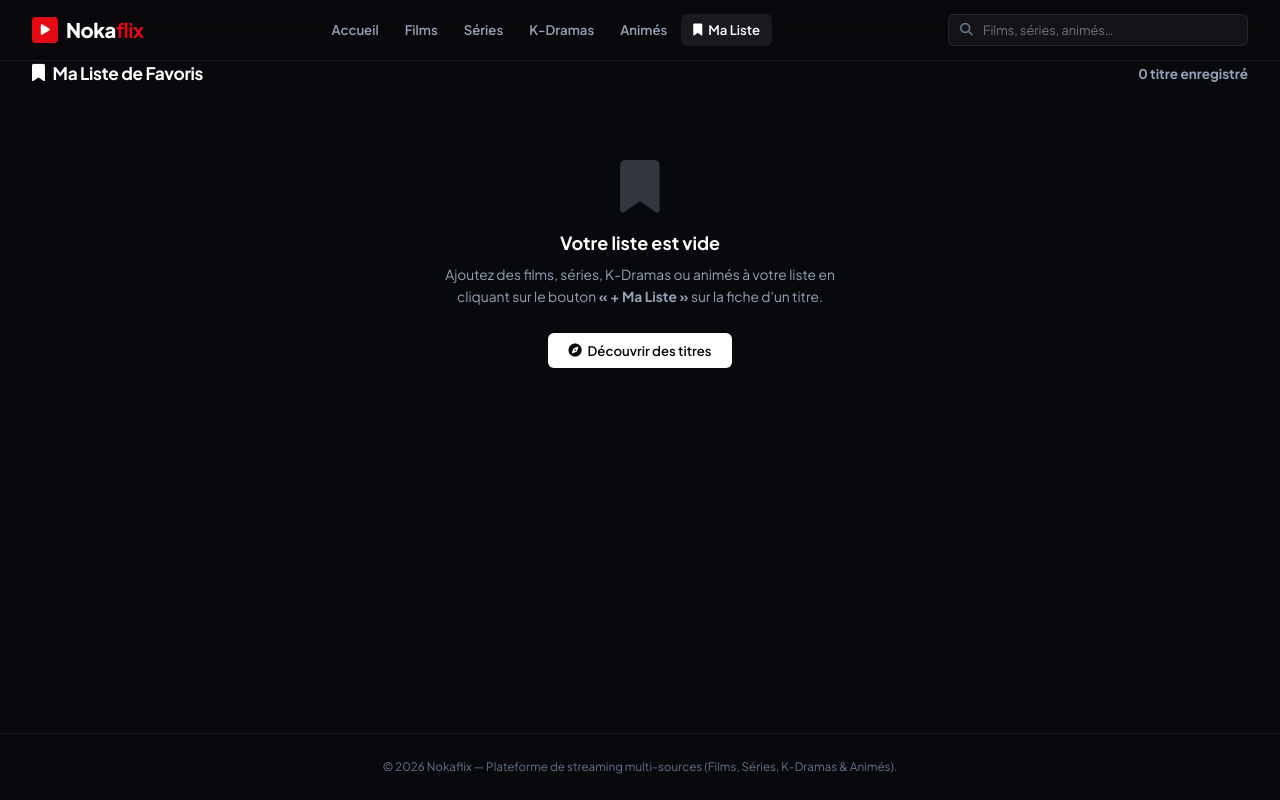
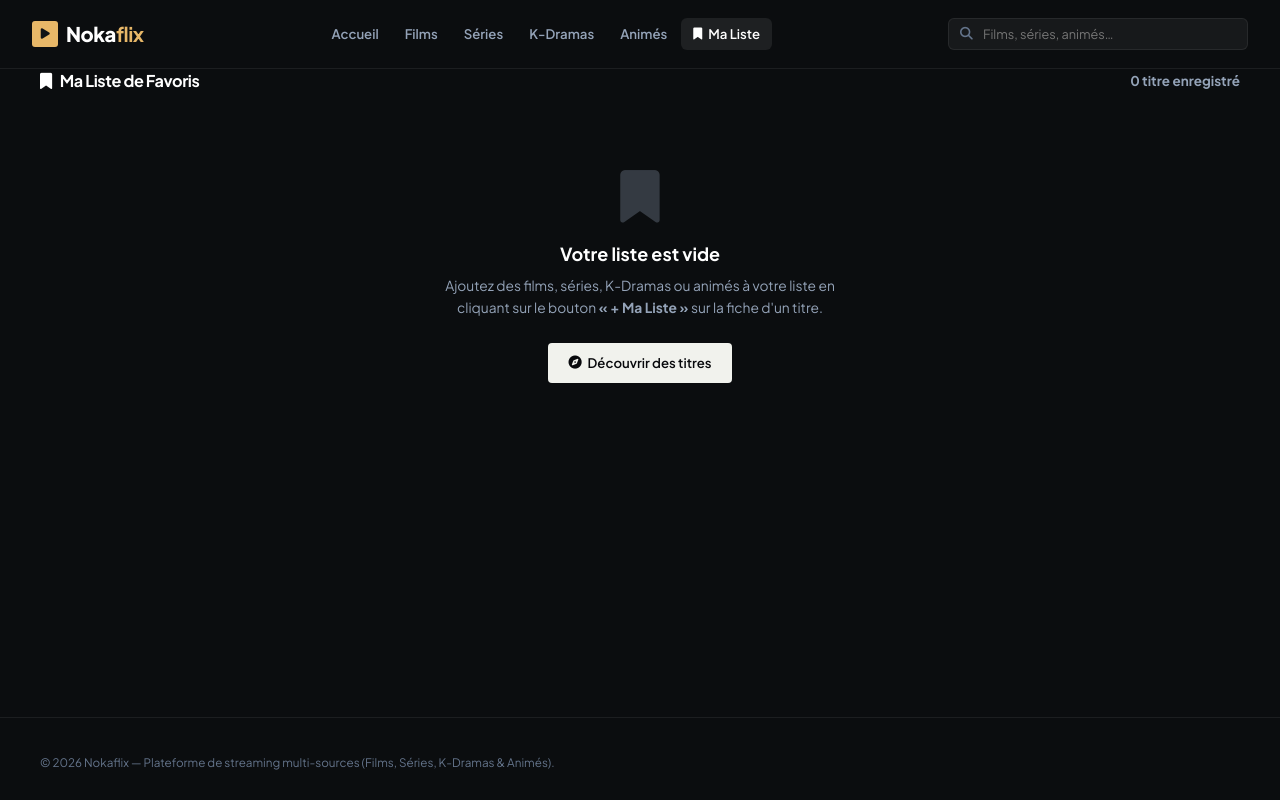
Before and after one commit to monel14/flix, a FastAPI app: page /ma-liste in a window 1280 px wide. Run offline with FastAPI, Linux system fonts and the light colour scheme.

Commit message:
Refine Nokaflix premium streaming UI
Co-authored-by: arena-agent <297053741+arena-agent@users.noreply.github.com>

```diff
--- /dev/null
+++ b/static/premium-overrides.css
@@ -0,0 +1,70 @@
+/* Noka visual language — deliberate, editorial and quiet. */
+:root {
+    --font-display: 'Plus Jakarta Sans', system-ui, sans-serif;
+    --shadow-poster: 0 10px 24px rgba(0, 0, 0, .34);
+}
+
+/* A restrained canvas gives artwork the attention, rather than a UI skin. */
+.site-main { max-width: 1440px; padding-left: 40px; padding-right: 40px; }
+.site-header { background: rgba(11, 13, 15, .94); backdrop-filter: none; }
+.header-inner { max-width: 1440px; height: 68px; }
+.brand-icon { background: var(--brand); color: #101316; border-radius: 3px; }
+.brand b { color: var(--brand); }
+
+/* The hero is a stage, not a card floating in a dashboard. */
+.hero-slider-section { margin-top: 0; border-radius: 0 0 8px 8px; margin-bottom: 52px; }
+.hero-slide-backdrop { filter: brightness(.58) saturate(.82); }
+.hero-slide-title { max-width: 14ch; font-size: clamp(2.3rem, 4vw, 3.8rem); letter-spacing: -.055em; }
+.hero-slide-content { max-width: 540px; }
+.hero-slide-synopsis { max-width: 48ch; color: #d3d7d5; }
+
+.section-header { margin-bottom: 18px; }
+.section-title { font-size: 1.08rem; letter-spacing: -.025em; }
+.content-section { margin-bottom: 48px; }
+.cards-rail { gap: 16px; padding: 2px 2px 12px; }
+.cards-grid { gap: 22px 16px; }
+.stream-card { min-width: 0; }
+.stream-card:hover { transform: translateY(-4px); }
+.card-poster-wrap { box-shadow: none; }
+.stream-card:hover .card-poster-wrap { box-shadow: 0 12px 26px rgba(0,0,0,.42); }
+.card-title { font-size: .79rem; line-height: 1.35; }
+.card-meta-line { color: #7f898a; }
+.card-badge { font-size: .62rem; letter-spacing: .06em; }
+
+.btn-cta { min-height: 40px; border-radius: 4px; }
+.btn-cta--primary { background: #f1f2ed; }
+.btn-cta--secondary { background: rgba(255,255,255,.09); border-color: rgba(255,255,255,.16); }
+.top-tabs-bar { background: transparent; border: 0; }
+.top-tab-btn.active { background: var(--brand-dim); color: var(--brand); }
+
+/* Visible focus is part of the product, not an afterthought. */
+:where(a, button, input):focus-visible { outline: 2px solid var(--brand); outline-offset: 3px; }
+button { font-family: inherit; }
+
+@media (max-width: 768px) {
+    .site-main { padding-left: 16px; padding-right: 16px; }
+    .hero-slider-section { margin-left: -16px; margin-right: -16px; border-radius: 0; }
+    .hero-slide-title { font-size: 2rem; }
+    .content-section { margin-bottom: 36px; }
+}
+
+@media (prefers-reduced-motion: reduce) {
+    *, *::before, *::after { scroll-behavior: auto !important; transition-duration: .01ms !important; animation-duration: .01ms !important; }
+}
+
+/* Production pass: footer is a service surface, not a copyright line. */
+.site-footer { padding: 36px 40px 28px; text-align: left; }
+.footer-inner { max-width: 1360px; margin: 0 auto; display: grid; grid-template-columns: 1fr auto 1fr; align-items: end; gap: 32px; }
+.footer-brand strong { font-size: 1.15rem; letter-spacing: -.04em; }
+.footer-brand strong span { color: var(--brand); }
+.footer-brand p, .footer-copy { color: var(--text-dim); font-size: .75rem; margin-top: 4px; }
+.footer-links { display: flex; gap: 18px; flex-wrap: wrap; justify-content: center; color: var(--text-muted); font-size: .78rem; font-weight: 600; }
+.footer-links a:hover { color: var(--brand); }
+.footer-copy { text-align: right; margin: 0; }
+@media (max-width: 768px) {
+    .site-footer { padding: 28px 16px 92px; }
+    .footer-inner { display: flex; flex-direction: column; align-items: flex-start; gap: 18px; }
+    .footer-links { justify-content: flex-start; gap: 12px 16px; }
+    .footer-copy { text-align: left; }
+    .mobile-tab:nth-child(5) { display: none; }
+}
--- a/static/style.css
+++ b/static/style.css
@@ -6,15 +6,16 @@
 
 :root {
     /* ── Palette Fond & Canvas (Obsidienne & Noir Cinéma) ── */
-    --bg-base:             #08090c;
-    --bg-canvas:           #0c0e14;
-    --bg-surface:          #131620;
-    --bg-surface-elevated: #1a1e2b;
+    --bg-base:             #0b0d0f;
+    --bg-canvas:           #101316;
+    --bg-surface:          #171b1d;
+    --bg-surface-elevated: #202629;
 
     /* ── Accents & Actions ── */
-    --brand:               #e50914;
-    --brand-hover:         #f40612;
-    --brand-dim:           rgba(229, 9, 20, 0.12);
+    /* Noka uses a warm signal colour rather than Netflix red: editorial, not clone. */
+    --brand:               #e7b768;
+    --brand-hover:         #f2c982;
+    --brand-dim:           rgba(231, 183, 104, 0.14);
 
     --btn-primary-bg:      #ffffff;
     --btn-primary-text:    #08090c;
--- a/templates/base.html
+++ b/templates/base.html
@@ -26,6 +26,7 @@
     <link rel="stylesheet" href="https://cdnjs.cloudflare.com/ajax/libs/font-awesome/6.5.2/css/all.min.css">
 
     <link rel="stylesheet" href="{{ url_for('static', path='/style.css') }}">
+    <link rel="stylesheet" href="{{ url_for('static', path='/premium-overrides.css') }}">
     {% block head %}{% endblock %}
 </head>
 <body>
@@ -80,7 +81,7 @@
 
 <!-- Mobile Bottom Navigation (Native App feel) -->
 <nav class="mobile-bottom-bar" aria-label="Navigation mobile">
-    <a href="/" class="mobile-tab {% if request.url.path == '/' %}active{% endif %}">
+    <a href="/" class="mobile-tab {% if request.url.path == '/' %}active{% endif %}" aria-current="{% if request.url.path == '/' %}page{% endif %}">
         <i class="fas fa-house"></i>
         <span>Accueil</span>
     </a>
--- a/templates/home.html
+++ b/templates/home.html
@@ -153,7 +153,7 @@
 <!-- 6. FILMS RÉCENTS (Rail Défilant) -->
 <section class="content-section">
     <div class="section-header">
-        <h2 class="section-title">Derniers Films Ajoutés</h2>
+        <h2 class="section-title">Films fraîchement ajoutés</h2>
         <a href="/films" class="see-all-link">Voir tout <i class="fas fa-chevron-right"></i></a>
     </div>
     <div class="cards-rail">
```
